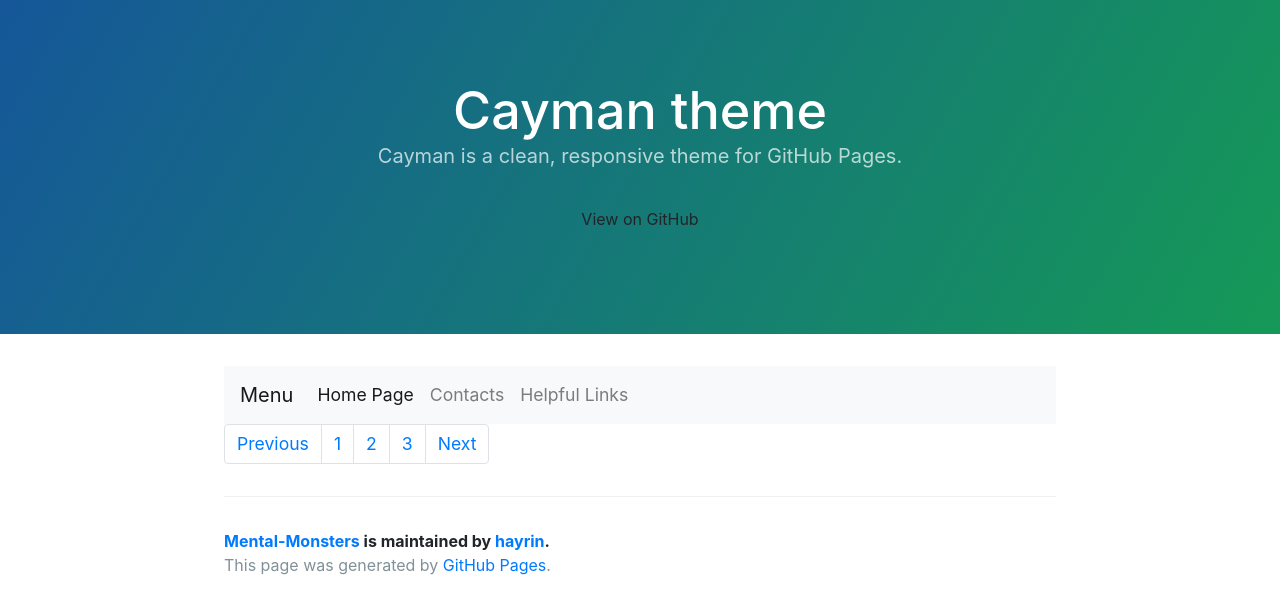
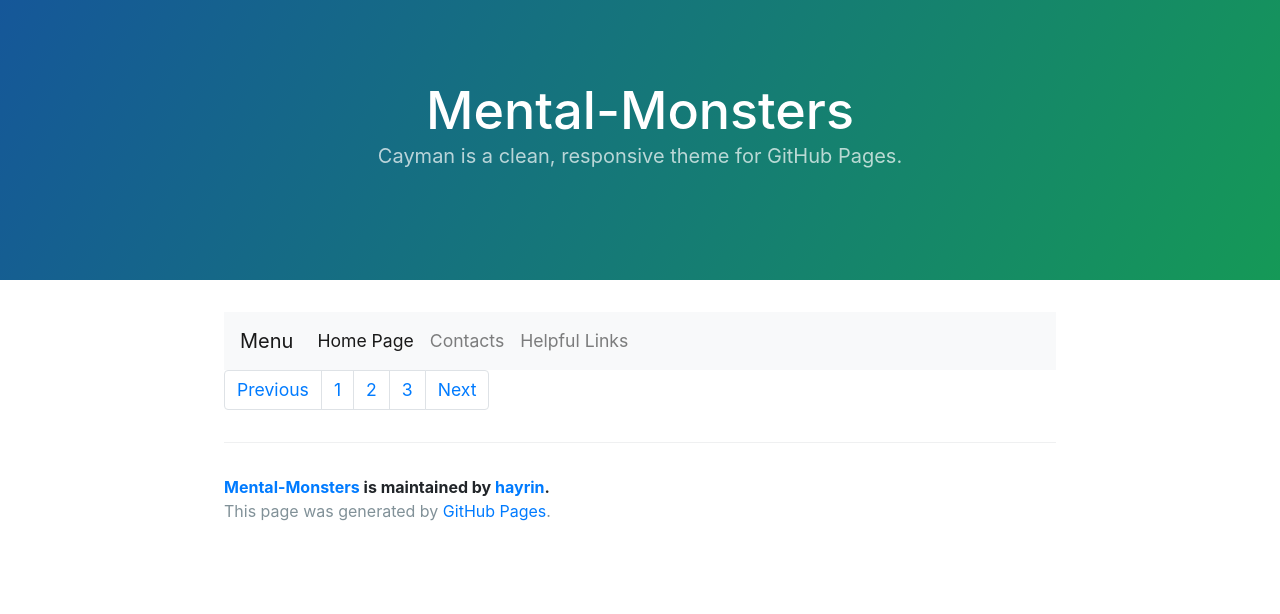
Before and after one commit to hayrin/Mental-Monsters, a Jekyll site: the page built from index.md, in a window 1280 px wide. Shown: the top 614 px of the page. Built offline with Jekyll 4.4.1, drawn with Linux system fonts in a browser that asks for light colours.

Commit message:
Update default.html

```diff
--- a/_layouts/default.html
+++ b/_layouts/default.html
@@ -30,11 +30,8 @@
     <a id="skip-to-content" href="#content">Skip to the content.</a>
 
     <header class="page-header" role="banner">
-      <h1 class="project-name">{{ page.title | default: site.title | default: site.github.repository_name }}</h1>
+      <h1 class="project-name">{{ page.title | Mental Monsters: site.title | default: site.github.repository_name }}</h1>
       <h2 class="project-tagline">{{ page.description | default: site.description | default: site.github.project_tagline }}</h2>
-      {% if site.github.is_project_page %}
-        <a href="{{ site.github.repository_url }}" class="btn">View on GitHub</a>
-      {% endif %}
 
     </header>
 
```
